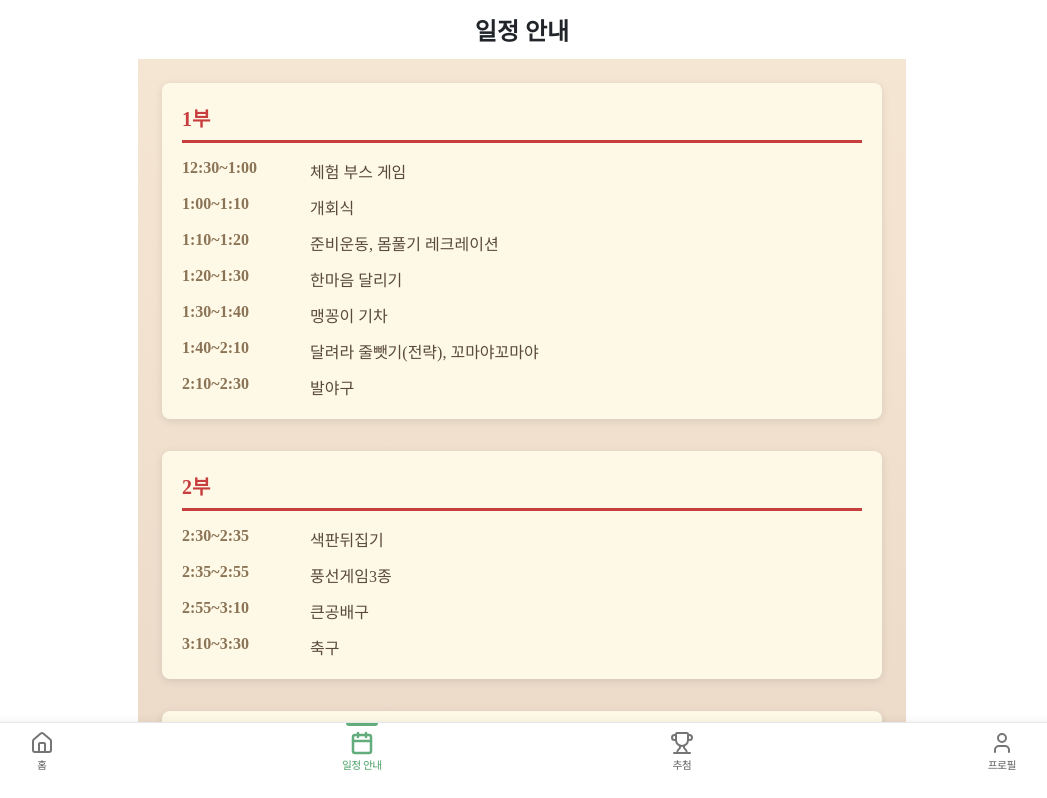
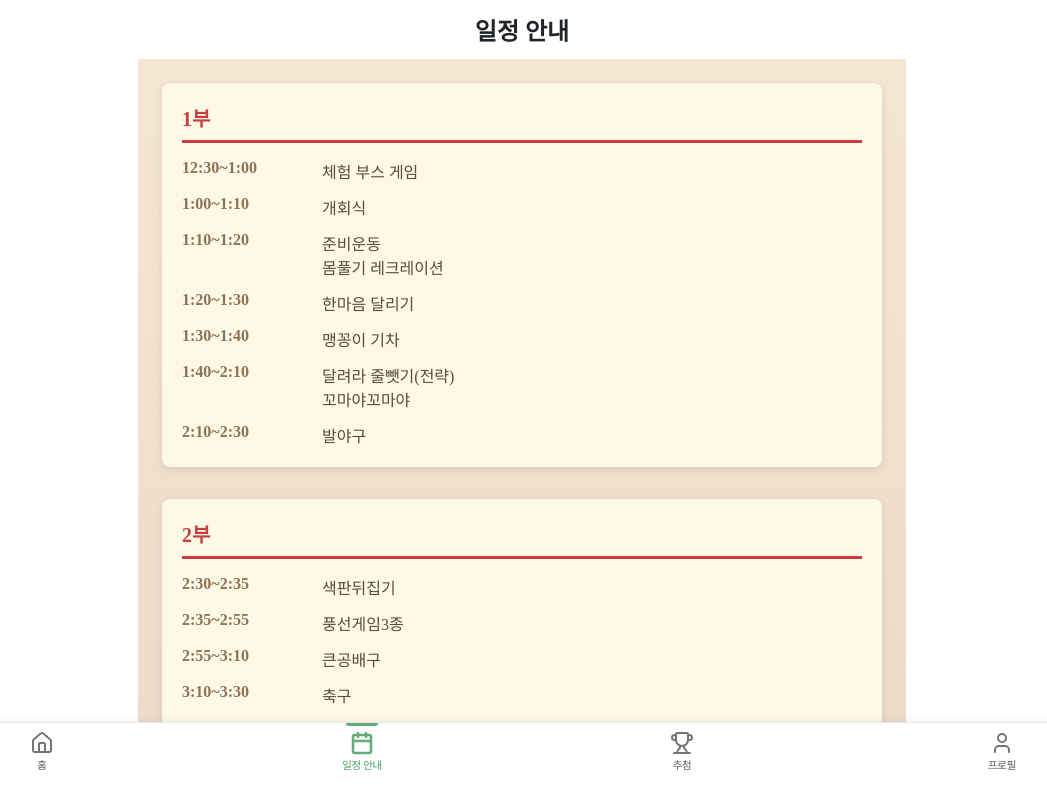
Before and after one commit to CH4MD0M/holyseed-sports-day, a Next.js app: page /schedule in a window 1280 px wide. Shown: the top 798 px of the page, without its empty margins (118-1165 px from the left). Built offline with nearby package versions, Linux system fonts and the light colour scheme.

Commit message:
fix: 일정안내 페이지 css 오류 수정

```diff
--- a/src/app/schedule/page.tsx
+++ b/src/app/schedule/page.tsx
@@ -48,7 +48,11 @@ const SchedulePage = () => {
             </div>
             <div className={styles.scheduleItem}>
               <span className={styles.time}>1:10~1:20</span>
-              <span>준비운동, 몸풀기 레크레이션</span>
+              <span>
+                준비운동
+                <br />
+                몸풀기 레크레이션
+              </span>
             </div>
             <div className={styles.scheduleItem}>
               <span className={styles.time}>1:20~1:30</span>
@@ -60,7 +64,10 @@ const SchedulePage = () => {
             </div>
             <div className={styles.scheduleItem}>
               <span className={styles.time}>1:40~2:10</span>
-              <span>달려라 줄뺏기(전략), 꼬마야꼬마야</span>
+              <span>
+                달려라 줄뺏기(전략)
+                <br /> 꼬마야꼬마야
+              </span>
             </div>
             <div className={styles.scheduleItem}>
               <span className={styles.time}>2:10~2:30</span>
--- a/src/app/schedule/schedule-page.module.css
+++ b/src/app/schedule/schedule-page.module.css
@@ -25,7 +25,6 @@
 
 .sectionTitle {
   font-family: 'SchoolSafetyWave';
-
   font-size: 20px;
   font-weight: bold;
   margin-bottom: 16px;
@@ -44,11 +43,26 @@
 
 .scheduleItem {
   display: flex;
+  align-items: flex-start;
+  gap: 12px;
   color: #5a4a3a;
 }
 
+.scheduleItem span:nth-child(2) {
+  flex: 1;
+  word-break: keep-all;
+  overflow-wrap: break-word;
+}
+
 .time {
+  flex-shrink: 0;
   width: 128px;
   color: #8b7355;
   font-weight: 600;
 }
+
+@media (max-width: 640px) {
+  .container {
+    padding: 0;
+  }
+}
```
